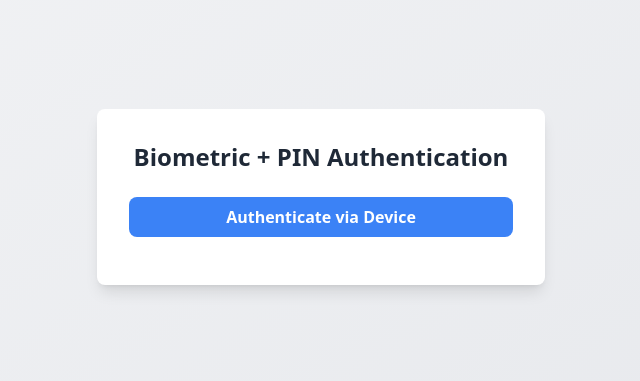
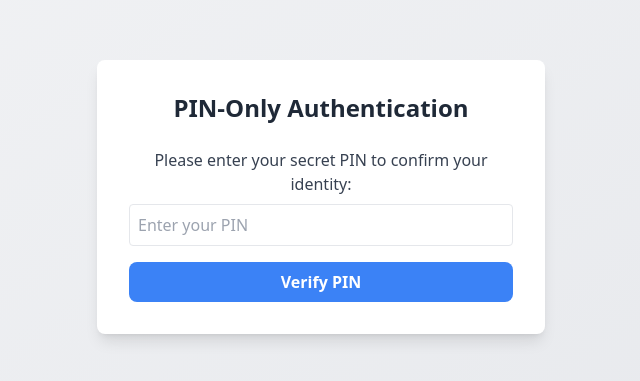
Before and after one commit to shivansh179/E-Vote, a Next.js app: page /owner_check in a window 1280 px wide. Shown: the part 203-584 px from the top of the page, without its empty margins (319-959 px from the left). Built offline with nearby package versions, Linux system fonts and the light colour scheme.

Commit message:
removed passkey system

```diff
--- a/app/owner_check/page.tsx
+++ b/app/owner_check/page.tsx
@@ -5,70 +5,28 @@ import { useRouter } from "next/navigation";
 import { db } from "@/firebase";
 import { collection, query, where, getDocs } from "firebase/firestore";
 
-const FingerprintCheck: React.FC = () => {
+const PinCheckOnly: React.FC = () => {
   const [isUserValid, setIsUserValid] = useState<boolean | null>(null);
   const [statusMessage, setStatusMessage] = useState<string>("");
-
-  // Additional states for PIN flow
   const [pin, setPin] = useState("");
-  const [isPinPromptVisible, setIsPinPromptVisible] = useState(false);
 
   const router = useRouter();
 
   /**
-   * 1) Trigger device/biometric auth via WebAuthn.
-   * 2) If successful, reveal the PIN input.
-   */
-  const handleBiometricAuthentication = async () => {
-    try {
-      setStatusMessage("Initializing biometric authentication...");
-
-      // Example minimal WebAuthn PublicKey Credential Request Options
-      const publicKey: PublicKeyCredentialRequestOptions = {
-        challenge: new Uint8Array(32), // Replace with a real server-generated challenge
-        allowCredentials: [],
-        userVerification: "required",
-      };
-
-      // Attempt device/biometric auth
-      const credential = await navigator.credentials.get({ publicKey });
-
-      // If user cancels or biometrics fail, credential is null
-      if (!credential) {
-        setIsUserValid(false);
-        setStatusMessage("Biometric authentication failed or cancelled.");
-        return;
-      }
-
-      // Biometric/device unlock success
-      setStatusMessage("Biometric authentication successful!");
-      setIsUserValid(null); // Reset validity for next check
-      setIsPinPromptVisible(true); // Show the PIN input next
-
-    } catch (error) {
-      console.error("Biometric authentication error:", error);
-      setIsUserValid(false);
-      setStatusMessage("Error: Unable to authenticate biometrically.");
-    }
-  };
-
-  /**
-   * Check the user’s input PIN against Firestore.
-   * If valid, finalize user validation; otherwise, show error.
+   * 1) Check the user’s input PIN against Firestore.
+   * 2) If valid, set isUserValid to true and redirect; otherwise, show error.
    */
   const handlePinCheck = async () => {
     try {
       setStatusMessage("Verifying PIN...");
 
-      // Example: Assume user doc is stored in "users" collection
-      // and there's exactly one doc with a field "pin" that we match against
-      // for demonstration. Adjust query logic to match your real scenario
+      // Example Firestore check for a user doc with matching PIN
       const usersRef = collection(db, "users");
       const q = query(usersRef, where("pin", "==", pin));
       const querySnapshot = await getDocs(q);
 
       if (!querySnapshot.empty) {
-        // Pin is correct
+        // PIN match
         setIsUserValid(true);
         setStatusMessage("PIN validated! You are authorized.");
         // Redirect to /user after a short delay
@@ -76,7 +34,7 @@ const FingerprintCheck: React.FC = () => {
           router.push("/user");
         }, 1000);
       } else {
-        // Pin mismatch
+        // No docs matched => invalid PIN
         setIsUserValid(false);
         setStatusMessage("Invalid PIN. Access denied.");
       }
@@ -94,21 +52,10 @@ const FingerprintCheck: React.FC = () => {
     >
       <div className="w-full max-w-md p-8 bg-white shadow-lg rounded-lg text-center">
         <h1 className="text-2xl font-bold mb-6 text-gray-800">
-          Biometric + PIN Authentication
+          PIN-Only Authentication
         </h1>
 
-        {/* STEP 1: Device / Biometric Auth Button */}
-        {!isPinPromptVisible && (
-          <button
-            onClick={handleBiometricAuthentication}
-            className="w-full bg-blue-500 text-white font-semibold py-2 px-4 rounded-lg hover:bg-blue-600 transition mb-4"
-          >
-            Authenticate via Device
-          </button>
-        )}
-
-        {/* STEP 2: PIN Prompt (Visible only if Biometric is successful) */}
-        {isPinPromptVisible && (
+        {/* PIN Input & Verification Button */}
         <div className="mt-4">
           <p className="mb-2 text-gray-700">
             Please enter your secret PIN to confirm your identity:
@@ -122,12 +69,11 @@ const FingerprintCheck: React.FC = () => {
           />
           <button
             onClick={handlePinCheck}
-              className="w-full bg-green-500 text-white font-semibold py-2 px-4 rounded-lg hover:bg-green-600 transition"
+            className="w-full bg-blue-500 text-white font-semibold py-2 px-4 rounded-lg hover:bg-blue-600 transition"
           >
             Verify PIN
           </button>
         </div>
-        )}
 
         {/* Status / Result Message */}
         {isUserValid !== null && (
@@ -141,7 +87,6 @@ const FingerprintCheck: React.FC = () => {
             {statusMessage}
           </div>
         )}
-        {/* If "isUserValid" is null but we have a statusMessage, it's an in-progress or post-biometrics message */}
         {isUserValid === null && statusMessage && (
           <div className="mt-6 py-2 px-4 text-gray-700">{statusMessage}</div>
         )}
@@ -150,4 +95,4 @@ const FingerprintCheck: React.FC = () => {
   );
 };
 
-export default FingerprintCheck;
+export default PinCheckOnly;
```
Lines whose indentation alone changed are shown as unchanged.
